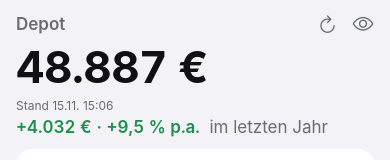
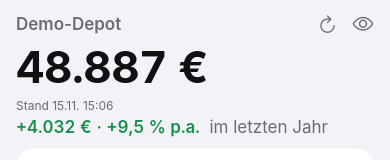
Before and after one commit to maaaxxx23/depot-tracker, a React Native app: screen / in a window 390 px wide. Shown: the top 160 px of the page. Built offline with nearby package versions, Linux system fonts and the light colour scheme; no server answers.

Commit message:
Ueberschrift sagt Demo-Depot, solange kein comdirect-Zugang verbunden ist
Co-Authored-By: Claude Fable 5 <noreply@anthropic.com>

```diff
--- a/src/screens/DashboardScreen.tsx
+++ b/src/screens/DashboardScreen.tsx
@@ -247,6 +247,7 @@ export function DashboardScreen() {
         contentContainerStyle={{ paddingHorizontal: 16, paddingTop: insets.top + 12, paddingBottom: insets.bottom + 32, gap: 12 }}
       >
         <Hero
+          demo={data.source.kind !== 'comdirect'}
           value={result.endValue}
           gain={result.gain}
           irr={result.irr}
--- a/src/ui/components/Hero.tsx
+++ b/src/ui/components/Hero.tsx
@@ -6,6 +6,8 @@ import { signColor, useStyles } from '../styles';
 import { TypedAmount } from './TypedAmount';
 
 interface Props {
+  /** true = Demo-Daten: die Überschrift sagt es deutlich */
+  demo?: boolean;
   value: number;
   gain: number;
   irr: number | null;
@@ -24,7 +26,7 @@ interface Props {
  * Kopf der Startseite, bewusst ruhig: Wert, eine kleine Stand-Zeile und knappe Kennzahlen.
  * Die Details (Yahoo-Schätzung, Einstand laut comdirect) stehen in Fußzeile und Hilfe.
  */
-export function Hero({ value, gain, irr, periodLabel, updatedAt, holdingsFrom, sinceBuy, onRefresh, onPreviewVisit }: Props) {
+export function Hero({ demo, value, gain, irr, periodLabel, updatedAt, holdingsFrom, sinceBuy, onRefresh, onPreviewVisit }: Props) {
   const { theme, styles } = useStyles();
   const { hidden, toggle } = usePrivacy();
   const gainStyle = [styles.number, { fontSize: 17, fontWeight: '600' as const, color: signColor(theme, irr) }];
@@ -32,7 +34,7 @@ export function Hero({ value, gain, irr, periodLabel, updatedAt, holdingsFrom, s
   return (
     <View style={{ gap: 4 }}>
       <View style={[styles.row, { justifyContent: 'space-between' }]}>
-        <Text style={{ fontSize: 17, fontWeight: '600', color: theme.muted }}>Depot</Text>
+        <Text style={{ fontSize: 17, fontWeight: '600', color: theme.muted }}>{demo ? 'Demo-Depot' : 'Depot'}</Text>
         <View style={[styles.row, { gap: 14 }]}>
           <Pressable onPress={onRefresh} hitSlop={10} accessibilityLabel="Mit comdirect aktualisieren">
             <Ionicons name="refresh" size={21} color={theme.muted} />
```
